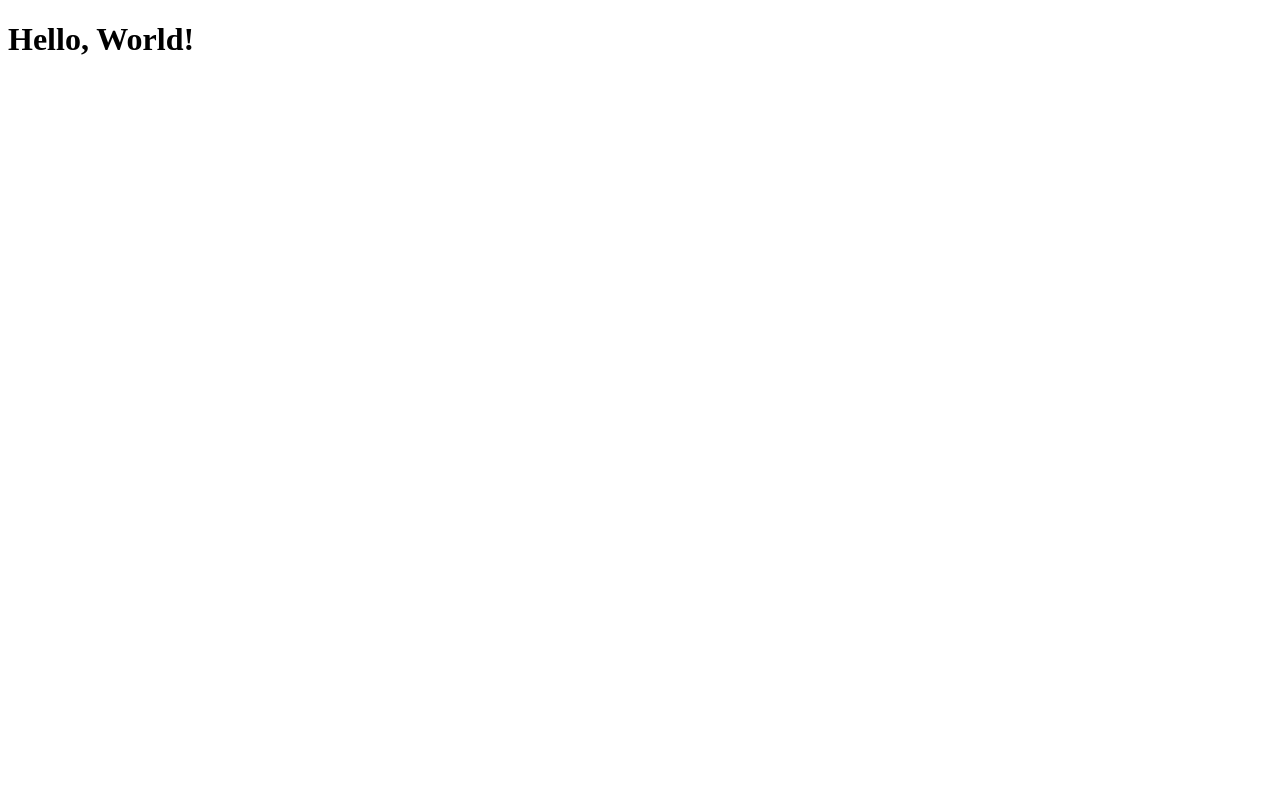
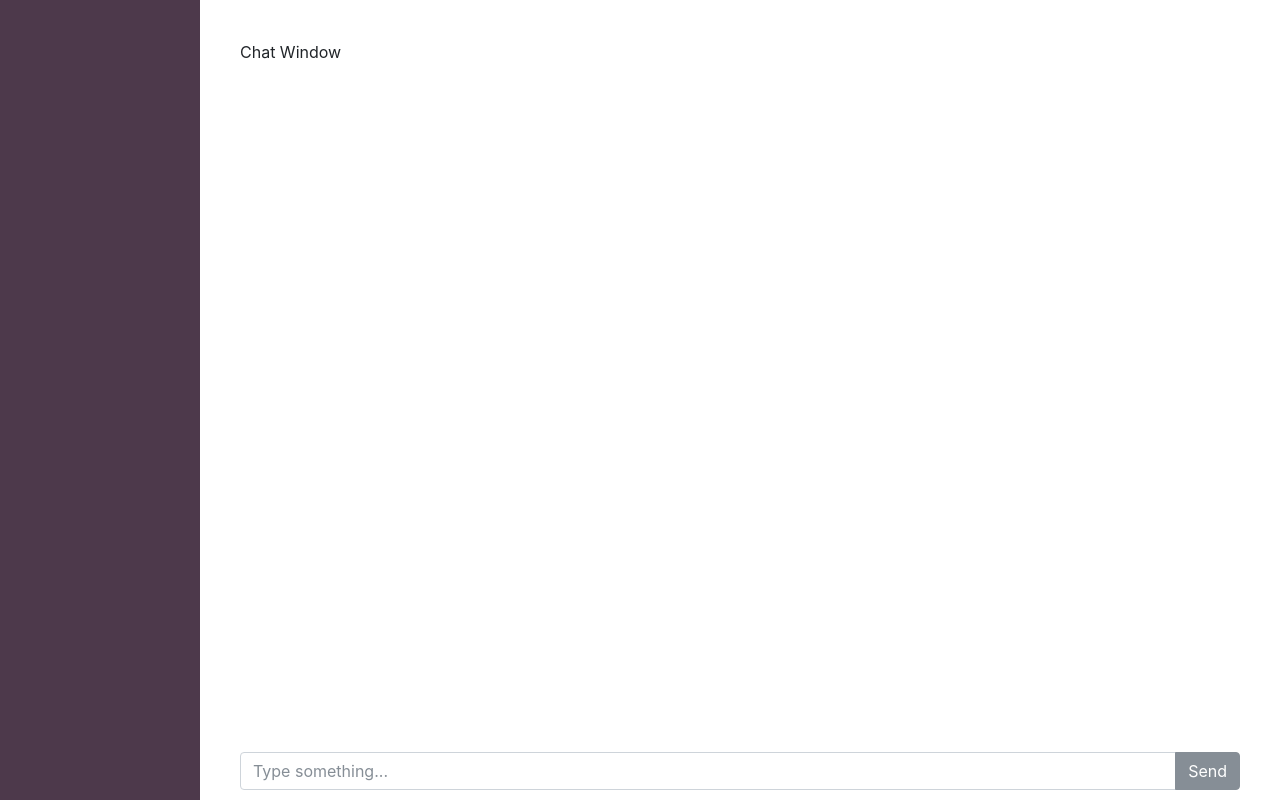
Before and after one commit to rithvikp1998/Ciasca, a website: page client/index.html in a window 1280 px wide. Drawn offline with nearby package versions, Linux system fonts and the light colour scheme; no server answers.

Commit message:
Verify basic client-server connection

```diff
--- /dev/null
+++ b/client/client.css
@@ -0,0 +1,38 @@
+html, body, .container-fluid {
+    height: 100%;
+}
+
+.sidebar {
+    height: 100%;
+    background-color: #4d394b;
+    color: rgb(202,196,201);
+    position: absolute;
+    left: 0;
+    width: 200px;
+    padding: 10px;
+}
+
+.main-window {
+	height: 100%;
+    position: absolute;
+    left: 200px;
+    right: 0;
+}
+
+.chat-window {
+	height: 100%-200px;
+	position: absolute;
+	left: 0;
+	right: 0;
+	margin-bottom: 200px;
+	padding: 40px;
+}
+
+.chat-input-field {
+	position: absolute;
+	left: 0;
+	right: 0;
+	bottom: 0;
+	padding: 40px;
+	padding-bottom: 10px;
+}
--- a/client/client.js
+++ b/client/client.js
@@ -1 +1,20 @@
 var socket = io.connect('http://localhost:4000');
+
+var chatWindow = document.getElementById('chat-window');
+var inputField = document.getElementById('input-field');
+var sendButton = document.getElementById('send-button');
+
+// Emit events
+sendButton.addEventListener('click', function(){
+	socket.emit('message', {
+		content: inputField.value,
+		user: 'olaf'
+	});
+	inputField.value = '';
+});
+
+
+// Listen for events
+socket.on('message', function(message){
+    chatWindow.innerHTML += '<p><strong>' + message.user + ': </strong>' + message.content + '</p>';
+});
--- a/client/index.html
+++ b/client/index.html
@@ -1,11 +1,37 @@
-<!DOCTYPE html>
-<html>
+<!doctype html>
+<html lang="en">
 <head>
 	<title>Ciasca</title>
-	<script src="https://cdnjs.cloudflare.com/ajax/libs/socket.io/2.0.4/socket.io.js"></script>
-	<script src="client.js"></script>
+	<meta charset="utf-8">
+	<meta name="viewport" content="width=device-width, initial-scale=1, shrink-to-fit=no">
+
+	<!-- Bootstrap CSS -->
+	<link rel="stylesheet" href="https://maxcdn.bootstrapcdn.com/bootstrap/4.0.0-beta.2/css/bootstrap.min.css" integrity="sha384-PsH8R72JQ3SOdhVi3uxftmaW6Vc51MKb0q5P2rRUpPvrszuE4W1povHYgTpBfshb" crossorigin="anonymous">
+
+	<!-- Custom CSS -->
+	<link rel="stylesheet" type="text/css" href="client.css">
 </head>
+
 <body>
-<h1>Hello, World!</h1>
+	<div class="container-fluid">
+		<div class="row" style="height: 100%;">
+			<div class="sidebar"></div>
+			<div class="main-window">
+				<div id="chat-window" class="chat-window">Chat Window</div>
+				<div class="input-group chat-input-field">
+					<input id="input-field" type="text" class="form-control" placeholder="Type something..." aria-label="Search for...">
+					<span id="send-button" class="input-group-btn"><button class="btn btn-secondary" type="button">Send</button></span>
+			    </div>
+			</div>
+		</div>
+	</div>
 </body>
+
+<script src="https://cdnjs.cloudflare.com/ajax/libs/socket.io/2.0.4/socket.io.js"></script>
+<script src="client.js"></script>
+
+<!-- Bootstrap JS -->
+<script src="https://code.jquery.com/jquery-3.2.1.slim.min.js" integrity="sha384-KJ3o2DKtIkvYIK3UENzmM7KCkRr/rE9/Qpg6aAZGJwFDMVNA/GpGFF93hXpG5KkN" crossorigin="anonymous"></script>
+<script src="https://cdnjs.cloudflare.com/ajax/libs/popper.js/1.12.3/umd/popper.min.js" integrity="sha384-vFJXuSJphROIrBnz7yo7oB41mKfc8JzQZiCq4NCceLEaO4IHwicKwpJf9c9IpFgh" crossorigin="anonymous"></script>
+<script src="https://maxcdn.bootstrapcdn.com/bootstrap/4.0.0-beta.2/js/bootstrap.min.js" integrity="sha384-alpBpkh1PFOepccYVYDB4do5UnbKysX5WZXm3XxPqe5iKTfUKjNkCk9SaVuEZflJ" crossorigin="anonymous"></script>
 </html>
--- a/server/server.js
+++ b/server/server.js
@@ -14,4 +14,9 @@ app.use(express.static('client'))
 var io = socketIO(server);
 io.on('connection', (socket) => {
     console.log('made socket connection', socket.id);
+
+    // Handle message event
+	socket.on('message', function(data){
+		io.sockets.emit('message', data);
+	});
 });
```
Also changed, not shown: 1 other file.
